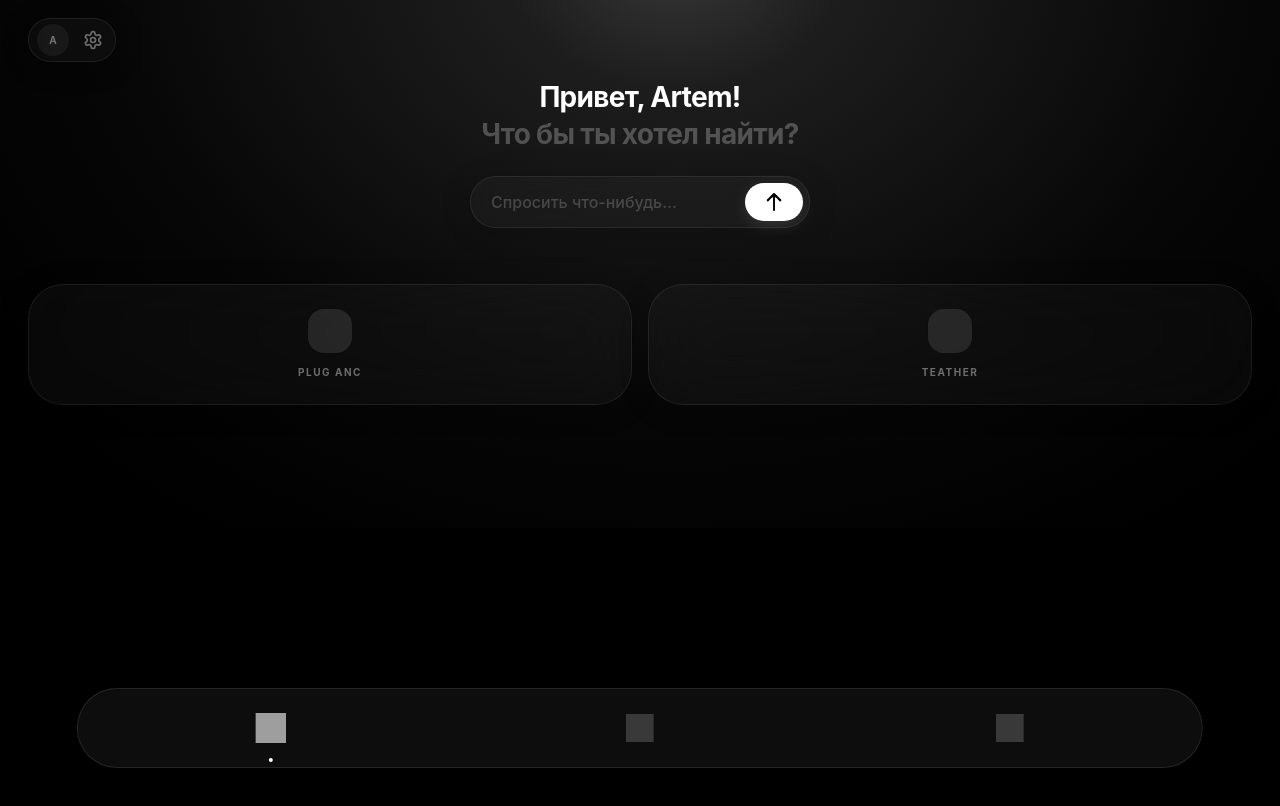
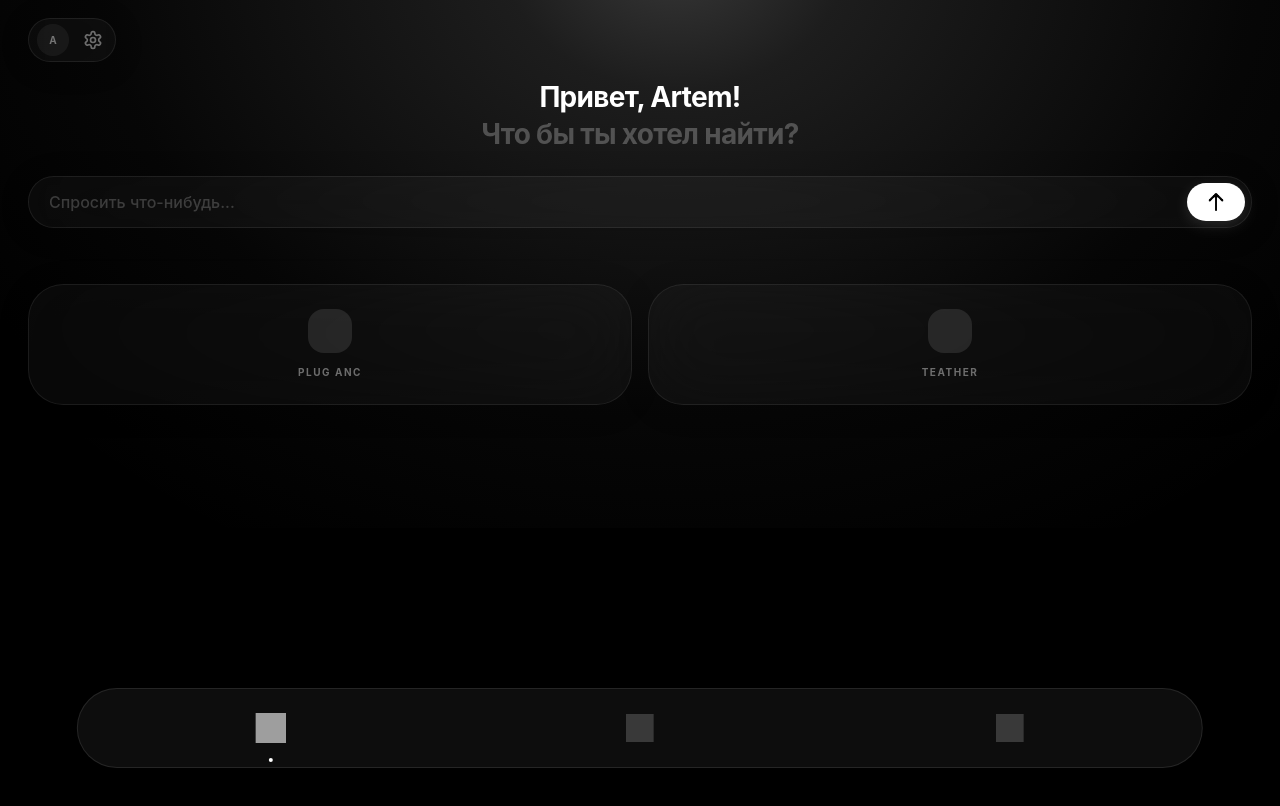
Before and after one commit to fugu70539/PluginBox, a Next.js app: page / in a window 1280 px wide. Shown: the top 806 px of the page. Built offline with nearby package versions, Linux system fonts and the light colour scheme; grey boxes are pictures that could not be loaded.

Commit message:
Update SearchInput.tsx

```diff
--- a/src/components/ui/SearchInput.tsx
+++ b/src/components/ui/SearchInput.tsx
@@ -3,10 +3,10 @@ import { motion } from "framer-motion";
 
 export const SearchInput = () => {
   return (
-    <div className="w-full flex justify-center">
+    <div className="w-full">
       <motion.div
         whileTap={{ scale: 0.99 }}
-        className="w-full max-w-[340px] mt-glass rounded-[1.6rem] h-[52px] flex items-center justify-between pl-5 pr-1.5 relative z-10"
+        className="w-full mt-glass rounded-[1.6rem] h-[52px] flex items-center justify-between pl-5 pr-1.5 relative z-10"
       >
         <input
           type="text"
```
